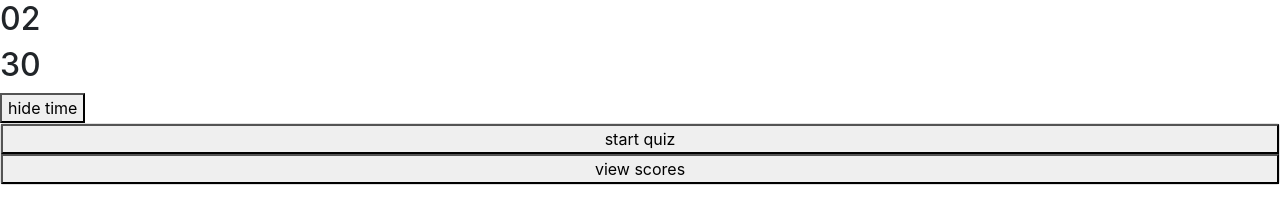
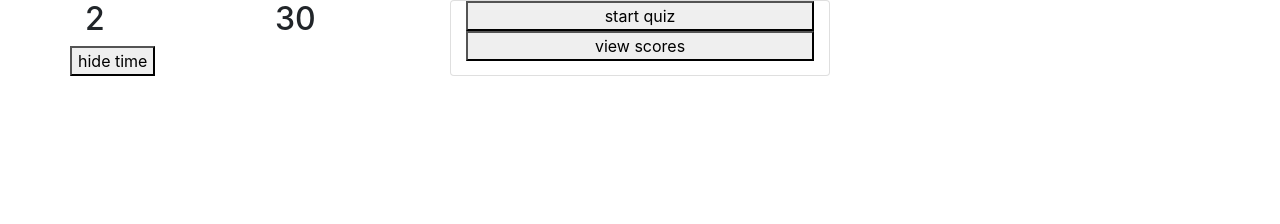
Before and after one commit to theykay/code-quiz, a plain HTML site: page index.html in a window 1280 px wide. Drawn offline with nearby package versions, Linux system fonts and the light colour scheme.

Commit message:
working on formatting

```diff
--- a/index.html
+++ b/index.html
@@ -15,18 +15,35 @@
 
 <body>
     <!-- make these divs side-by-side for large screens, make timer above question for small screen -->
-    <div class="timer">
+    <div class="container">
+        <div class="row">
+            <div class="col-sm-12 col-md-4 timer">
+                <div class="row">
+                    <h2 id="minDisplay" class="col-6"></h2>
+                    <h2 id="secDisplay" class='col-6'></h2>
+                    <button id="showHide">hide time</button>
+                </div>
+
+                <div class="score"></div>
+            </div>
+            <div id='card' class="col-sm-12 col-md-4 card">
+                <button id="startQuiz">start quiz</button>
+                <button id="scores">view scores</button>
+            </div>
+        </div>
+    </div>
+
+
+    <!-- <div class="timer">
         <h2 id="minDisplay"></h2>
         <h2 id="secDisplay"></h2>
-        <!-- button to show or hide time (change text color to contrast/match background) -->
         <button id="showHide">hide time</button>
     </div>
     <div class="score"></div>
     <div id="card" class="card">
         <button id="startQuiz">start quiz</button>
         <button id="scores">view scores</button>
-        <!-- this is where questions with answers will be displayed -->
-    </div>
+    </div> -->
     <script src="https://code.jquery.com/jquery-3.5.1.slim.min.js"
         integrity="sha384-DfXdz2htPH0lsSSs5nCTpuj/zy4C+OGpamoFVy38MVBnE+IbbVYUew+OrCXaRkfj"
         crossorigin="anonymous"></script>
--- a/index.js
+++ b/index.js
@@ -554,15 +554,16 @@ function initialize() {
 function formatMinutes() {
     let secondsLeft = totalTime - timeElapsed;
     let minutesLeft = Math.floor(secondsLeft / 60);
-    let formattedMinutes;
+    // let formattedMinutes;
 
-    if (minutesLeft < 10) {
-        formattedMinutes = "0" + minutesLeft;
-    } else {
-        formattedMinutes = minutesLeft;
-    }
+    // if (minutesLeft < 10) {
+    //     formattedMinutes = "0" + minutesLeft;
+    // } else {
+    //     formattedMinutes = minutesLeft;
+    // }
 
-    return formattedMinutes;
+    // return formattedMinutes;
+    return minutesLeft;
 };
 
 function formatSeconds() {
```
